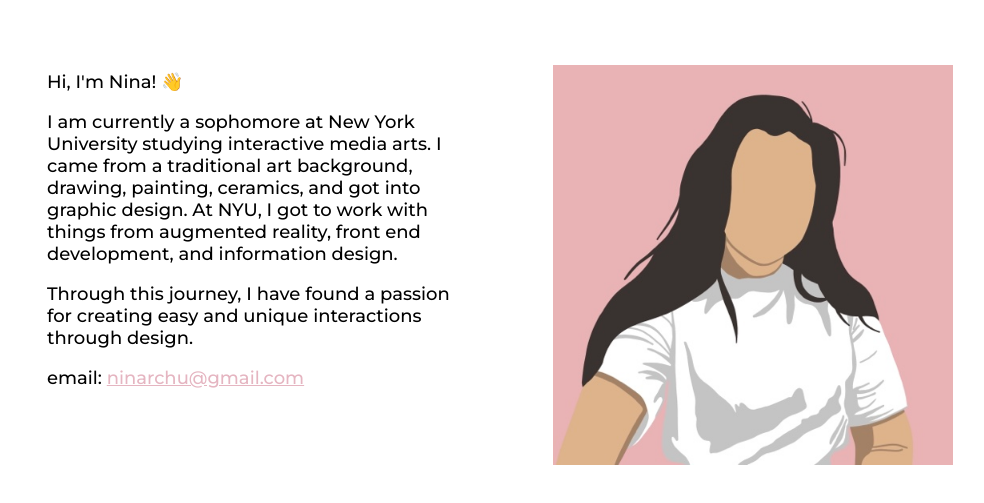
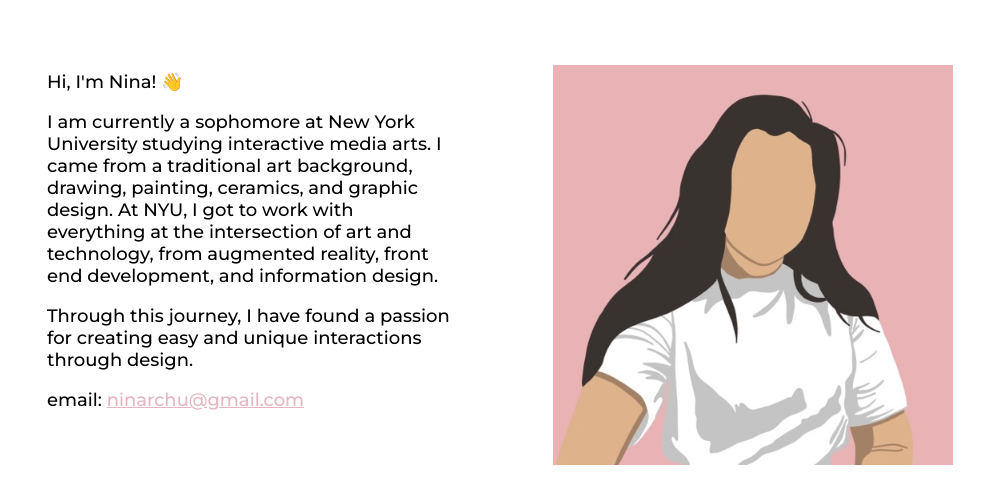
Before and after one commit to nc2516/contentful-portfolio, a plain HTML site: page about.html in a window 1280 px wide. Shown: the part 79-582 px from the top of the page, without its empty margins (138-1122 px from the left). Drawn offline with Linux system fonts and the light colour scheme.

Commit message:
Update about.html

```diff
--- a/about.html
+++ b/about.html
@@ -42,7 +42,7 @@
         <div class="left">
         <p>Hi, I'm Nina! &#128075;</p>
 
-        <p>I am currently a sophomore at New York University studying interactive media arts. I came from a traditional art background, drawing, painting, ceramics, and got into graphic design. At NYU, I got to work with things from augmented reality, front end development, and information design.</p>
+        <p>I am currently a sophomore at New York University studying interactive media arts. I came from a traditional art background, drawing, painting, ceramics, and graphic design. At NYU, I got to work with everything at the intersection of art and technology, from augmented reality, front end development, and information design.</p>
 
         <p>Through this journey, I have found a passion for creating easy and unique interactions through design.</p>
 
```
